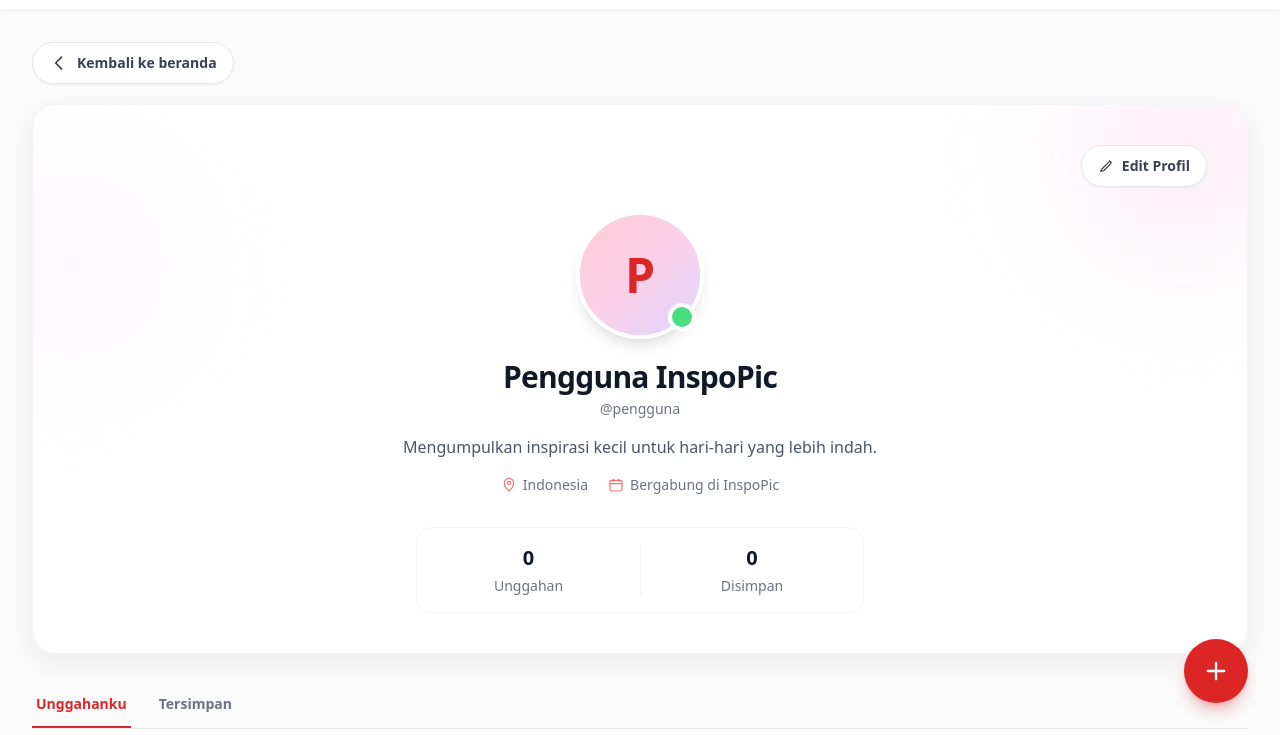
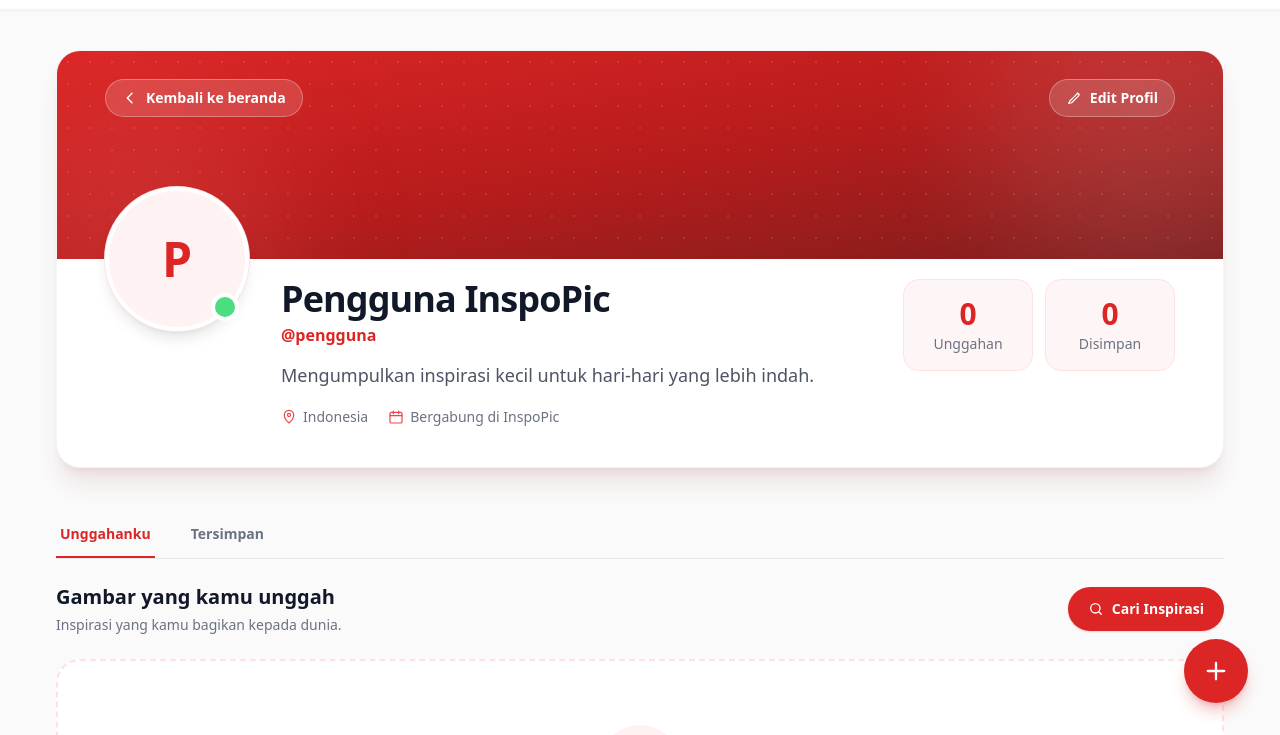
Before and after one commit to nyndaa/Tugas-Object-Storage, a website: page public/profile.html in a window 1280 px wide. Shown: the part 65-800 px from the top of the page. Drawn offline with nearby package versions, Linux system fonts and the light colour scheme; no server answers.

Commit message:
Merapikan bagian tampilan judul profil, dan merapikan tampilan halaman index, kemudian juga melakukan penguncian halamn agar saat halaman di kecilkan, konten web tidak acak tampilannya

```diff
--- a/public/profile.html
+++ b/public/profile.html
@@ -36,11 +36,14 @@
         body {
             background-color: #fafafa;
             color: #1f2937;
+            /* Ruang bawah agar tombol upload tidak menutupi konten terakhir */
+            padding-bottom: 6rem;
         }
 
-        /* Foto profil */
-        .profile-avatar {
-            background: linear-gradient(135deg, #fecdd3, #fbcfe8, #ddd6fe);
+        /* Fokus keyboard yang jelas dan konsisten */
+        :focus-visible {
+            outline: 2px solid #dc2626;
+            outline-offset: 2px;
         }
 
         /* Animasi tombol */
@@ -63,14 +66,16 @@
             width: 100%;
             height: auto;
             border-radius: 18px;
-            transition: transform 0.3s ease;
+            box-shadow: 0 2px 10px rgba(15, 23, 42, 0.06);
+            transition: transform 0.3s ease, box-shadow 0.3s ease;
         }
 
         .pin-card:hover .pin-image {
             transform: scale(1.015);
+            box-shadow: 0 10px 28px rgba(15, 23, 42, 0.14);
         }
 
-        /* Layout galeri masonry */
+        /* Layout galeri masonry: jumlah kolom mengikuti lebar layar */
         .masonry-gallery {
             columns: 2;
             column-gap: 18px;
@@ -85,6 +90,23 @@
         @media (min-width: 1024px) {
             .masonry-gallery {
                 columns: 4;
+                column-gap: 22px;
+            }
+
+            .pin-card {
+                margin-bottom: 22px;
+            }
+        }
+
+        @media (min-width: 1280px) {
+            .masonry-gallery {
+                columns: 5;
+            }
+        }
+
+        @media (min-width: 1536px) {
+            .masonry-gallery {
+                columns: 6;
             }
         }
 
@@ -97,6 +119,15 @@
         body.modal-open {
             overflow: hidden;
         }
+
+        /* Hormati pengguna yang mematikan animasi */
+        @media (prefers-reduced-motion: reduce) {
+            html { scroll-behavior: auto; }
+            *, *::before, *::after {
+                transition-duration: 0.01ms !important;
+                animation-duration: 0.01ms !important;
+            }
+        }
     </style>
 </head>
 
@@ -105,47 +136,52 @@
     <!-- HEADER -->
     <div id="header-container"></div>
 
-    <main class="mx-auto max-w-7xl px-4 py-8 sm:px-6 lg:px-8">
+    <!-- Konten selalu selebar layar (tanpa batas lebar maksimum) -->
+    <main class="w-full px-4 py-6 sm:px-6 sm:py-8 lg:px-10 lg:py-10 xl:px-14">
 
-    <!-- Navigasi kembali ke beranda -->
-    <div class="mb-5">
+        <!-- PROFIL PENGGUNA -->
+        <section class="w-full overflow-hidden rounded-2xl border border-gray-100 bg-white shadow-xl shadow-red-900/10 sm:rounded-3xl">
+
+            <!-- Banner merah -->
+            <div class="relative h-40 overflow-hidden bg-gradient-to-br from-red-600 via-red-700 to-red-900 sm:h-48 lg:h-52">
+
+                <!-- Pola titik tipis -->
+                <div
+                    class="absolute inset-0 opacity-20"
+                    style="background-image: radial-gradient(rgba(255,255,255,.55) 1px, transparent 1px); background-size: 22px 22px;"
+                    aria-hidden="true"
+                ></div>
+
+                <!-- Cahaya lembut -->
+                <div class="absolute -right-20 -top-24 h-52 w-52 rounded-full bg-white/10 blur-3xl sm:h-80 sm:w-80" aria-hidden="true"></div>
+                <div class="absolute -bottom-32 -left-16 h-48 w-48 rounded-full bg-red-400/20 blur-3xl sm:h-72 sm:w-72" aria-hidden="true"></div>
+
+                <!-- Tombol kembali ke beranda (kiri atas) -->
                 <a
                     href="/index.html"
-            class="group inline-flex items-center gap-2 rounded-full border border-gray-200 bg-white px-4 py-2.5 text-sm font-semibold text-gray-700 shadow-sm transition hover:border-red-200 hover:bg-red-50 hover:text-red-600 focus:outline-none focus:ring-2 focus:ring-red-200"
+                    class="group absolute left-4 top-4 inline-flex items-center gap-2 rounded-full border border-white/30 bg-white/15 px-3.5 py-2 text-sm font-semibold text-white backdrop-blur transition hover:bg-white hover:text-red-600 focus:outline-none focus:ring-2 focus:ring-white/60 sm:left-8 sm:top-6 sm:px-4 lg:left-10 lg:top-7 xl:left-12"
                     aria-label="Kembali ke beranda InspoPic"
                 >
                     <svg
                         xmlns="http://www.w3.org/2000/svg"
-                class="h-5 w-5 transition-transform group-hover:-translate-x-1"
+                        class="h-4 w-4 transition-transform group-hover:-translate-x-1"
                         fill="none"
                         viewBox="0 0 24 24"
                         stroke="currentColor"
-                stroke-width="2"
+                        stroke-width="2.2"
                         aria-hidden="true"
                     >
-                <path
-                    stroke-linecap="round"
-                    stroke-linejoin="round"
-                    d="M15 19l-7-7 7-7"
-                />
+                        <path stroke-linecap="round" stroke-linejoin="round" d="M15 19l-7-7 7-7" />
                     </svg>
+                    <span class="hidden min-[400px]:inline">Kembali ke beranda</span>
+                    <span class="min-[400px]:hidden">Kembali</span>
+                </a>
 
-            Kembali ke beranda
-        </a>
-    </div>
-
-        <!-- PROFIL PENGGUNA -->
-        <section class="relative overflow-hidden rounded-3xl border border-gray-100 bg-white shadow-soft">
-            <div class="pointer-events-none absolute -right-12 -top-16 h-56 w-56 rounded-full bg-pink-100/70 blur-3xl"></div>
-            <div class="pointer-events-none absolute -left-10 top-20 h-40 w-40 rounded-full bg-purple-100/60 blur-3xl"></div>
-
-            <div class="relative px-5 py-8 sm:px-10 sm:py-10">
-                <!-- Tombol edit profil -->
-                <div class="mb-6 flex justify-end">
+                <!-- Tombol edit profil (kanan atas) -->
                 <button
                     id="openEditProfile"
                     type="button"
-                        class="button-hover inline-flex items-center gap-2 rounded-full border border-gray-200 bg-white px-4 py-2.5 text-sm font-semibold text-gray-700 shadow-sm hover:border-red-200 hover:bg-red-50 hover:text-red-600"
+                    class="button-hover absolute right-4 top-4 inline-flex items-center gap-2 rounded-full border border-white/30 bg-white/15 px-3.5 py-2 text-sm font-semibold text-white backdrop-blur transition hover:bg-white hover:text-red-600 focus:outline-none focus:ring-2 focus:ring-white/60 sm:right-8 sm:top-6 sm:px-4 lg:right-10 lg:top-7 xl:right-12"
                 >
                     <svg class="h-4 w-4" fill="none" stroke="currentColor" viewBox="0 0 24 24" aria-hidden="true">
                         <path stroke-linecap="round" stroke-linejoin="round" stroke-width="1.8" d="m16.862 4.487 2.651 2.651M4 20l4.5-.9L19.2 8.4a1.875 1.875 0 0 0-2.65-2.65L5.85 16.45 4 20Z" />
@@ -154,28 +190,35 @@
                 </button>
             </div>
 
-                <!-- Informasi utama profil -->
-                <div class="flex flex-col items-center text-center">
-                    <div class="profile-avatar relative mb-5 flex h-28 w-28 items-center justify-center rounded-full border-4 border-white shadow-lg sm:h-32 sm:w-32">
+            <!-- Isi profil -->
+            <div class="relative px-5 pb-8 sm:px-8 sm:pb-8 lg:px-10 lg:pb-10 xl:px-12">
+                <div class="flex flex-col items-center text-center md:flex-row md:items-start md:gap-6 md:text-left lg:gap-8">
+
+                    <!-- Avatar -->
+                    <div class="relative -mt-14 shrink-0 sm:-mt-16 lg:-mt-[4.5rem]">
+                        <div class="flex h-28 w-28 items-center justify-center rounded-full border-4 border-white bg-red-50 shadow-lg ring-1 ring-red-100 sm:h-32 sm:w-32 lg:h-36 lg:w-36">
                             <span id="avatarInitial" class="text-4xl font-extrabold text-red-600 sm:text-5xl">U</span>
-                        <span class="absolute bottom-1 right-1 flex h-7 w-7 items-center justify-center rounded-full border-4 border-white bg-green-400"></span>
+                        </div>
+                        <span class="absolute bottom-1.5 right-1.5 h-6 w-6 rounded-full border-4 border-white bg-green-400 lg:bottom-2.5 lg:right-2.5 lg:h-7 lg:w-7"></span>
                     </div>
 
-                    <h1 id="profileName" class="text-2xl font-extrabold tracking-tight text-gray-900 sm:text-3xl">
+                    <!-- Info -->
+                    <div class="mt-4 min-w-0 md:mt-5 md:flex-1">
+                        <h1 id="profileName" class="text-2xl font-extrabold tracking-tight text-gray-900 sm:text-3xl lg:text-4xl">
                             Pengguna InspoPic
                         </h1>
 
-                    <p id="profileUsername" class="mt-1 text-sm font-medium text-gray-500">
+                        <p id="profileUsername" class="mt-1 text-sm font-semibold text-red-600 lg:text-base">
                             @pengguna
                         </p>
 
-                    <p id="profileBio" class="mt-4 max-w-xl text-sm leading-7 text-gray-600 sm:text-base">
+                        <p id="profileBio" class="mx-auto mt-3 max-w-xl text-sm leading-6 text-gray-600 sm:text-base sm:leading-7 md:mx-0 lg:text-lg lg:leading-8">
                             Mengumpulkan inspirasi kecil untuk hari-hari yang lebih indah.
                         </p>
 
-                    <div class="mt-4 flex flex-wrap items-center justify-center gap-x-5 gap-y-2 text-xs text-gray-500 sm:text-sm">
+                        <div class="mt-4 flex flex-wrap items-center justify-center gap-x-5 gap-y-2 text-xs text-gray-500 sm:text-sm md:justify-start">
                             <span class="inline-flex items-center gap-1.5">
-                            <svg class="h-4 w-4 text-red-400" fill="none" stroke="currentColor" viewBox="0 0 24 24" aria-hidden="true">
+                                <svg class="h-4 w-4 text-red-500" fill="none" stroke="currentColor" viewBox="0 0 24 24" aria-hidden="true">
                                     <path stroke-linecap="round" stroke-linejoin="round" stroke-width="1.8" d="M12 21s7-5.5 7-12a7 7 0 1 0-14 0c0 6.5 7 12 7 12Z" />
                                     <circle cx="12" cy="9" r="2.3" stroke-width="1.8"/>
                                 </svg>
@@ -183,24 +226,25 @@
                             </span>
 
                             <span class="inline-flex items-center gap-1.5">
-                            <svg class="h-4 w-4 text-red-400" fill="none" stroke="currentColor" viewBox="0 0 24 24" aria-hidden="true">
+                                <svg class="h-4 w-4 text-red-500" fill="none" stroke="currentColor" viewBox="0 0 24 24" aria-hidden="true">
                                     <rect x="3" y="5" width="18" height="16" rx="2" stroke-width="1.8"/>
                                     <path d="M16 3v4M8 3v4M3 10h18" stroke-width="1.8" stroke-linecap="round"/>
                                 </svg>
                                 Bergabung di InspoPic
                             </span>
                         </div>
+                    </div>
 
                     <!-- Statistik -->
-                    <div class="mt-8 grid w-full max-w-md grid-cols-2 divide-x divide-gray-100 rounded-2xl border border-gray-100 bg-white/80 py-4">
-                        <div class="px-2">
-                            <p id="statImages" class="text-xl font-extrabold text-gray-900">0</p>
-                            <p class="mt-1 text-xs text-gray-500 sm:text-sm">Unggahan</p>
+                    <div class="mt-6 grid w-full max-w-xs grid-cols-2 gap-3 md:mt-5 md:w-auto md:max-w-none">
+                        <div class="rounded-2xl border border-red-100 bg-red-50/70 px-6 py-3 text-center md:min-w-[110px] lg:min-w-[130px] lg:py-4">
+                            <p id="statImages" class="text-xl font-extrabold text-red-600 sm:text-2xl lg:text-3xl">0</p>
+                            <p class="mt-0.5 text-xs font-medium text-gray-500 sm:text-sm">Unggahan</p>
                         </div>
 
-                        <div class="px-2">
-                            <p id="statSaved" class="text-xl font-extrabold text-gray-900">0</p>
-                            <p class="mt-1 text-xs text-gray-500 sm:text-sm">Disimpan</p>
+                        <div class="rounded-2xl border border-red-100 bg-red-50/70 px-6 py-3 text-center md:min-w-[110px] lg:min-w-[130px] lg:py-4">
+                            <p id="statSaved" class="text-xl font-extrabold text-red-600 sm:text-2xl lg:text-3xl">0</p>
+                            <p class="mt-0.5 text-xs font-medium text-gray-500 sm:text-sm">Disimpan</p>
                         </div>
                     </div>
                 </div>
@@ -208,39 +252,46 @@
         </section>
 
         <!-- NAVIGASI GALERI PROFIL -->
-        <section class="mt-10">
-            <div class="flex flex-col gap-5 border-b border-gray-200 sm:flex-row sm:items-center sm:justify-between">
+        <section class="mt-8 w-full sm:mt-10 lg:mt-12" aria-label="Galeri profil">
 
-                <!-- Tab profil -->
-                <div class="flex gap-6 overflow-x-auto">
-                    <button type="button" class="profile-tab whitespace-nowrap border-b-2 border-red-600 px-1 pb-3 text-sm font-bold text-red-600" data-tab="uploads">
+            <!-- Tab: penuh selebar layar di HP, rata kiri di desktop -->
+            <div class="flex border-b border-gray-200">
+                <div class="flex w-full gap-2 sm:w-auto sm:gap-8">
+                    <button type="button"
+                        class="profile-tab flex-1 whitespace-nowrap border-b-2 border-red-600 px-3 pb-3 pt-2 text-center text-sm font-bold text-red-600 sm:flex-none sm:px-1"
+                        data-tab="uploads">
                         Unggahanku
                     </button>
-                    <button type="button" class="profile-tab whitespace-nowrap border-b-2 border-transparent px-1 pb-3 text-sm font-semibold text-gray-500 transition hover:text-red-600" data-tab="saved">
+                    <button type="button"
+                        class="profile-tab flex-1 whitespace-nowrap border-b-2 border-transparent px-3 pb-3 pt-2 text-center text-sm font-semibold text-gray-500 transition hover:text-red-600 sm:flex-none sm:px-1"
+                        data-tab="saved">
                         Tersimpan
                     </button>
                 </div>
             </div>
 
-            <div class="mb-6 mt-6 flex flex-wrap items-center justify-between gap-3">
+            <!-- Judul galeri + aksi -->
+            <div class="mb-6 mt-6 flex flex-col gap-4 sm:flex-row sm:items-center sm:justify-between">
                 <div>
-                    <p id="galleryHeading" class="font-bold text-gray-800">Gambar yang kamu unggah</p>
+                    <p id="galleryHeading" class="text-lg font-bold text-gray-900 lg:text-xl">Gambar yang kamu unggah</p>
                     <p id="galleryDescription" class="mt-1 text-sm text-gray-500">Inspirasi yang kamu bagikan kepada dunia.</p>
                 </div>
 
-                <a href="/index.html" class="button-hover inline-flex items-center gap-2 rounded-full bg-red-600 px-5 py-3 text-sm font-bold text-white shadow-sm hover:bg-red-700">
+                <a href="/index.html"
+                   class="button-hover inline-flex items-center justify-center gap-2 rounded-full bg-red-600 px-5 py-3 text-sm font-bold text-white shadow-sm shadow-red-600/20 hover:bg-red-700 sm:shrink-0">
                     <svg class="h-4 w-4" fill="none" stroke="currentColor" viewBox="0 0 24 24" aria-hidden="true">
-                        <path d="M12 5v14M5 12h14" stroke-width="2" stroke-linecap="round" />
+                        <circle cx="11" cy="11" r="7" stroke-width="2"/>
+                        <path d="m16 16 4 4" stroke-width="2" stroke-linecap="round"/>
                     </svg>
                     Cari Inspirasi
                 </a>
             </div>
 
-            <!-- GALERI GAMBAR (Diisi secara dinamis oleh JavaScript) -->
-            <div id="profileGallery" class="masonry-gallery"></div>
+            <!-- GALERI GAMBAR (diisi oleh JavaScript) -->
+            <div id="profileGallery" class="masonry-gallery" aria-live="polite"></div>
 
             <!-- Tampilan saat galeri kosong -->
-            <div id="emptyGallery" class="hidden py-16 text-center">
+            <div id="emptyGallery" class="hidden rounded-3xl border-2 border-dashed border-red-100 bg-white px-6 py-14 text-center sm:py-16">
                 <div class="mx-auto flex h-20 w-20 items-center justify-center rounded-full bg-red-50">
                     <svg class="h-9 w-9 text-red-400" fill="none" stroke="currentColor" viewBox="0 0 24 24" aria-hidden="true">
                         <rect x="3" y="3" width="18" height="18" rx="3" stroke-width="1.7"/>
@@ -254,7 +305,8 @@
                     Mulai kumpulkan inspirasi favoritmu dan buat galeri versimu sendiri.
                 </p>
 
-                <a href="/index.html" class="button-hover mt-5 inline-flex rounded-full bg-red-600 px-5 py-3 text-sm font-bold text-white hover:bg-red-700">
+                <a href="/index.html"
+                   class="button-hover mt-6 inline-flex rounded-full bg-red-600 px-6 py-3 text-sm font-bold text-white shadow-sm shadow-red-600/20 hover:bg-red-700">
                     Jelajahi Gambar
                 </a>
             </div>
@@ -318,11 +370,12 @@
         class="modal-backdrop fixed inset-0 z-[100] hidden items-center justify-center overflow-y-auto p-4"
         role="dialog"
         aria-modal="true"
+        aria-labelledby="editTitleHeading"
     >
         <div class="my-auto w-full max-w-md rounded-3xl bg-white p-6 shadow-2xl">
             <div class="mb-4 flex items-center justify-between">
-                <h3 class="text-lg font-bold text-gray-900">Edit Judul Gambar</h3>
-                <button id="closeEditTitleModal" type="button" class="text-gray-400 hover:text-gray-600 text-xl font-bold">&times;</button>
+                <h3 id="editTitleHeading" class="text-lg font-bold text-gray-900">Edit Judul Gambar</h3>
+                <button id="closeEditTitleModal" type="button" class="flex h-9 w-9 items-center justify-center rounded-full text-xl font-bold text-gray-400 transition hover:bg-red-50 hover:text-red-600" aria-label="Tutup">&times;</button>
             </div>
 
             <form id="editTitleForm" class="space-y-4">
@@ -347,7 +400,6 @@
         </div>
     </div>
 
-
     <!-- Floating Action Button: Upload gambar -->
     <a
         href="/index.html?upload=1"
@@ -364,14 +416,9 @@
             stroke-width="2"
             aria-hidden="true"
         >
-            <path
-                stroke-linecap="round"
-                stroke-linejoin="round"
-                d="M12 5v14m-7-7h14"
-            />
+            <path stroke-linecap="round" stroke-linejoin="round" d="M12 5v14m-7-7h14" />
         </svg>
     </a>
-
 
     <!-- FOOTER -->
     <div id="footer-container"></div>
```
Also changed, not shown: public/index.html (+27 -23 lines). Lines whose indentation alone changed are shown as unchanged.
